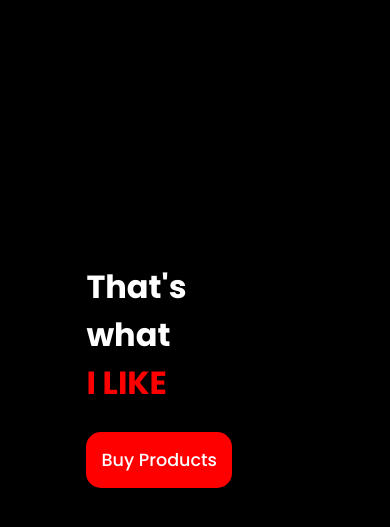
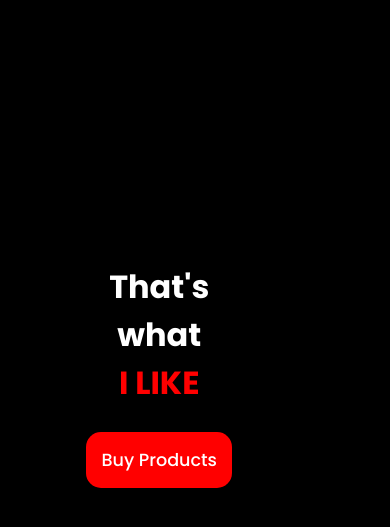
Before and after one commit to gaabrzx/LandingCoca-Cola, a plain HTML site: page index.html in a window 390 px wide. Shown: the part 89-616 px from the top of the page. Drawn offline with Linux system fonts and the light colour scheme.

Commit message:
Text align

```diff
--- a/css/style.css
+++ b/css/style.css
@@ -185,11 +185,16 @@ main {
 @media only screen and (max-width: 450px) {
   .left {
     width: 100vw;
+    text-align: center;
   }
+
   .like {
     font-size: 2rem;
     color: red;
+    text-align: center;
+    width: 100%;
   }
+
   header ul {
     display: none;
     visibility: hidden;
```
